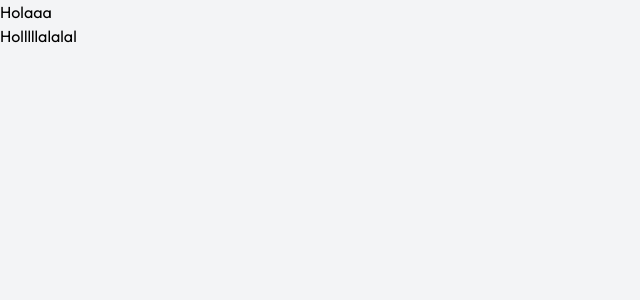
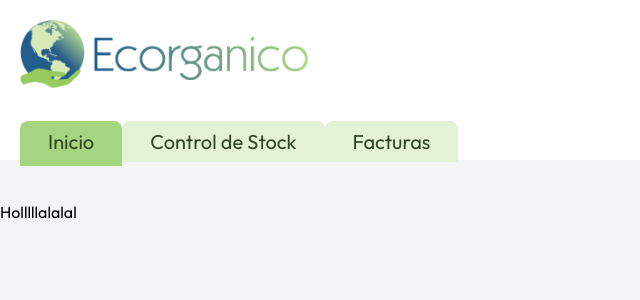
Before and after one commit to Valenmar03/frontend_gestionEco, a React (Vite) app: page / in a window 1280 px wide. Shown: the top 300 px of the page, without its empty margins (0-640 px from the left). Built offline with nearby package versions, Linux system fonts and the light colour scheme.

Commit message:
Termino el navbar con su respectiva navegación

```diff
--- /dev/null
+++ b/src/components/HeaderLinks.tsx
@@ -0,0 +1,26 @@
+import { Link, useLocation } from "react-router-dom";
+
+type HeaderLinksProps = {
+   path: string;
+   title: string;
+};
+
+export default function HeaderLinks({ path, title }: HeaderLinksProps) {
+   const { pathname } = useLocation();
+   const isActive = pathname === path;
+
+   return (
+      <li>
+         <Link
+            to={path}
+            className={`pt-2 px-7 rounded-t-lg duration-200 ${
+               isActive
+                  ? "pb-3 bg-vida-loca-300 "
+                  : "pb-2 bg-vida-loca-100 hover:bg-vida-loca-200"
+            }`}
+         >
+            {title}
+         </Link>
+      </li>
+   );
+}
--- a/src/index.css
+++ b/src/index.css
@@ -3,4 +3,26 @@
 @theme {
     --font-outfit: "Outfit", "Roboto";
     --font-roboto: "Roboto", "Outfit", "sans-serif";
+    --color-lima-50: #f3faeb;
+    --color-lima-100: #e2f4d3;
+    --color-lima-200: #c7ebab;
+    --color-lima-300: #a2dc7a;
+    --color-lima-400: #7dc94a;
+    --color-lima-500: #62b032;
+    --color-lima-600: #4a8c24;
+    --color-lima-700: #3b6b20;
+    --color-lima-800: #31561e;
+    --color-lima-900: #2c491e;
+    --color-lima-950: #14280b;
+    --color-vida-loca-50: #f3f9ec;
+    --color-vida-loca-100: #e3f2d5;
+    --color-vida-loca-200: #c9e6b0;
+    --color-vida-loca-300: #a6d581;
+    --color-vida-loca-400: #86c259;
+    --color-vida-loca-500: #67a73b;
+    --color-vida-loca-600: #599631;
+    --color-vida-loca-700: #3e6625;
+    --color-vida-loca-800: #345222;
+    --color-vida-loca-900: #2e4621;
+    --color-vida-loca-950: #15260d;
 }
--- a/src/layouts/Layout.tsx
+++ b/src/layouts/Layout.tsx
@@ -1,9 +1,20 @@
-import { Outlet } from "react-router-dom";
+import { Link, Outlet } from "react-router-dom";
+import HeaderLinks from "../components/HeaderLinks";
 
 export default function Layout() {
+
    return (
       <>
-         <div>Holaaa</div>
+         <header className="pt-5 px-5 bg-white mb-10 pb-1">
+            <img src="/LogoTexto.png" alt="Logo Ecorganico" className="w-72" />
+            <nav>
+               <ul className="flex mt-10 text-vida-loca-900  text-xl">
+                  <HeaderLinks path="/" title="Inicio" />
+                  <HeaderLinks path="/control-stock" title="Control de Stock" />
+                  <HeaderLinks path="/facturas" title="Facturas" />
+               </ul>
+            </nav>
+         </header>
          <Outlet />
       </>
    );
--- a/src/router.tsx
+++ b/src/router.tsx
@@ -9,6 +9,8 @@ export default function Router() {
             <Routes>
                 <Route element={<Layout/>}>
                     <Route path="/" element={<DashboardView/>} index />
+                    <Route path="/control-stock" element={<DashboardView/>} index />
+                    <Route path="/facturas" element={<DashboardView/>} index />
                 </Route>
             </Routes>
         </BrowserRouter>
```
